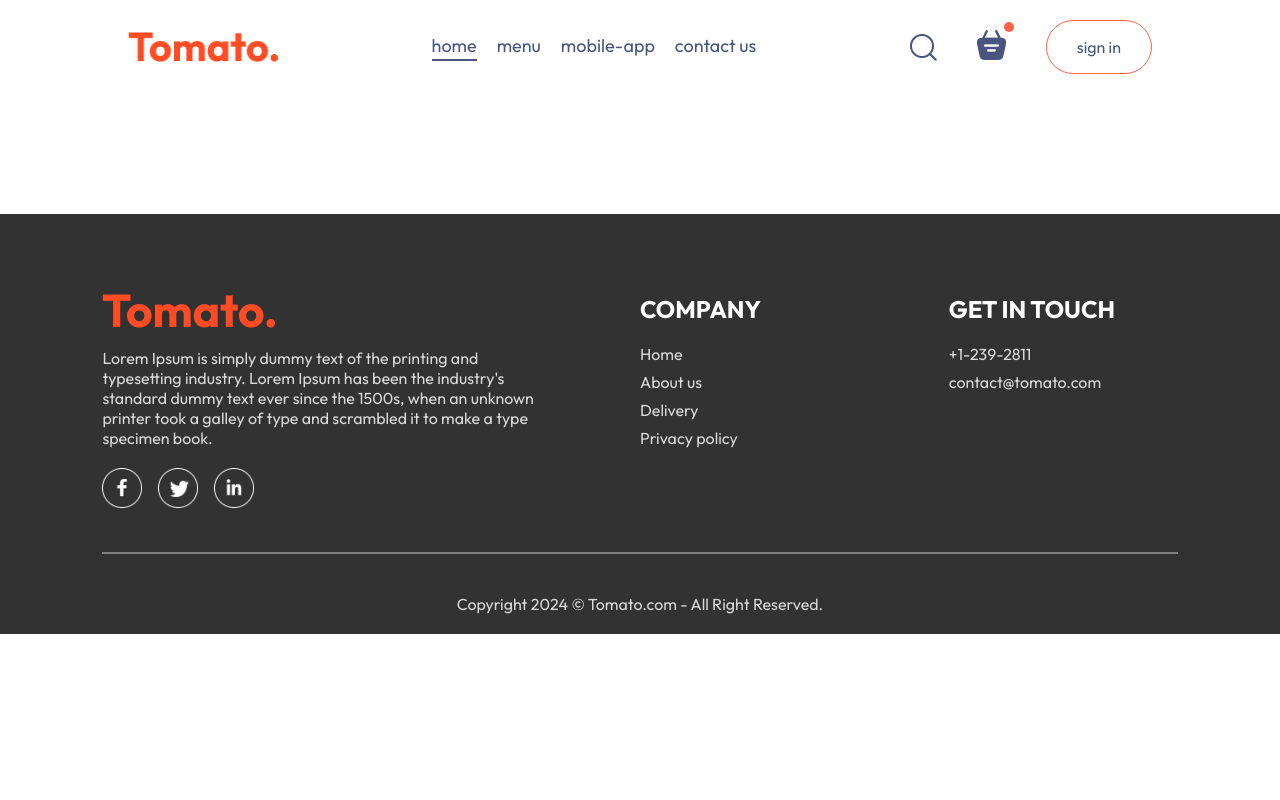
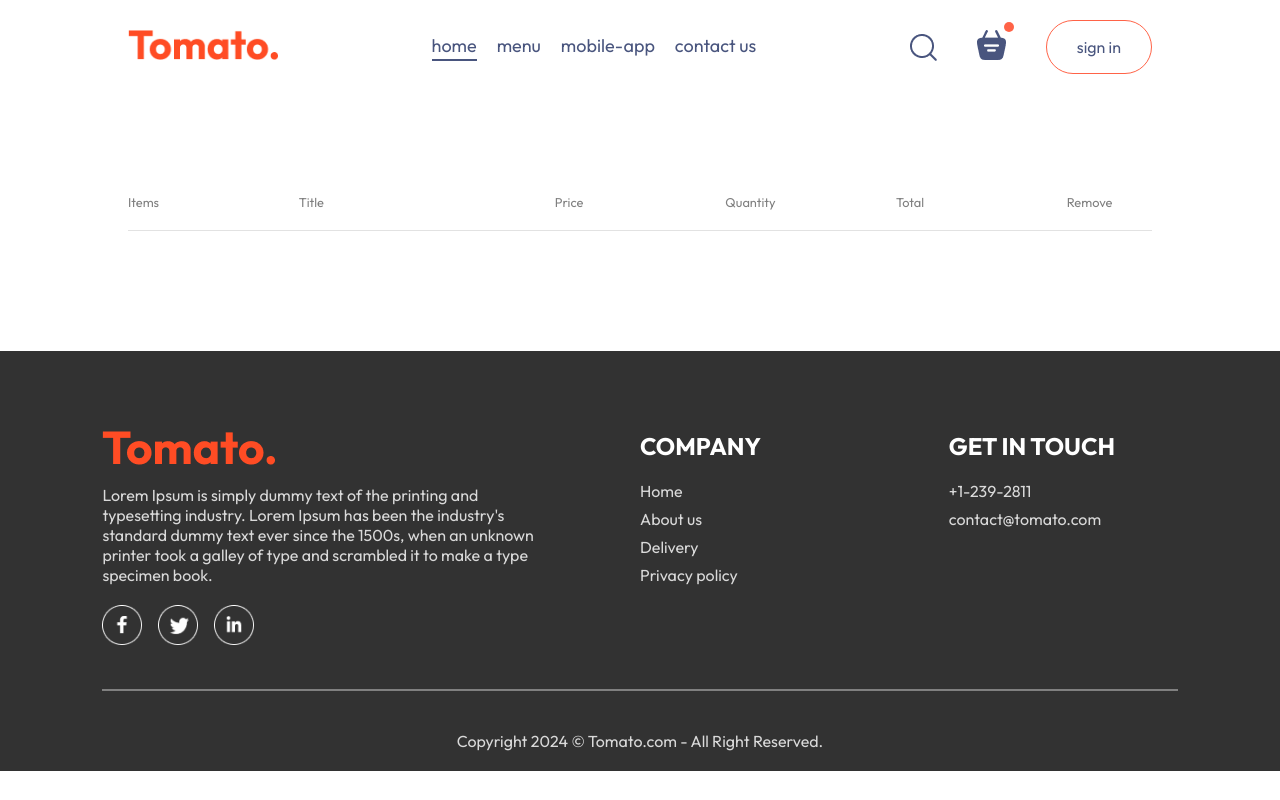
Before and after one commit to kanako-110/food-del, a React (Vite) app in the folder food-del-frontend/: page /cart in a window 1280 px wide. Built offline with nearby package versions, Linux system fonts and the light colour scheme.

Commit message:
🩹 Chore; cart layout

```diff
--- a/food-del-frontend/src/components/Navbar/Navbar.jsx
+++ b/food-del-frontend/src/components/Navbar/Navbar.jsx
@@ -7,7 +7,9 @@
   const [menu, setMenu] = useState("home");
   return (
     <div className="navbar">
-      <img src={assets.logo} alt="Tomato logo" className="logo" />
+      <Link to="/">
+        <img src={assets.logo} alt="Tomato logo" className="logo" />
+      </Link>
       <ul className="navbar-menu">
         <Link
           to="/"
@@ -41,7 +43,9 @@
       <div className="navbar-right">
         <img src={assets.search_icon} alt="" />
         <div className="navbar-search-icon">
-          <img src={assets.basket_icon} alt="" />
+          <Link to="/cart">
+            <img src={assets.basket_icon} alt="" />
+          </Link>
           <div className="dot" />
         </div>
         <button onClick={() => setShowLogin(true)}>sign in</button>
--- a/food-del-frontend/src/pages/Cart/Cart.css
+++ b/food-del-frontend/src/pages/Cart/Cart.css
@@ -0,0 +1,30 @@
+.cart {
+  margin-top: 100px;
+}
+
+.cart-items-title {
+  display: grid;
+  grid-template-columns: 1fr 1.5fr 1fr 1fr 1fr 0.5fr;
+  align-items: center;
+  color: grey;
+  font-size: max(1vw, 12px);
+}
+
+.cart-items-item {
+  margin: 12px 0px;
+  color: black;
+}
+
+.cart-items-item img {
+  width: 50px;
+}
+
+.cart hr {
+  height: 1px;
+  background-color: #e2e2e2;
+  border: none;
+}
+
+.cart-items-item .cross {
+  cursor: pointer;
+}
--- a/food-del-frontend/src/pages/Cart/Cart.jsx
+++ b/food-del-frontend/src/pages/Cart/Cart.jsx
@@ -1,8 +1,42 @@
-import React from "react";
+import React, { useContext } from "react";
 import "./Cart.css";
+import { StoreContext } from "@/context/StoreContext";
 
 const Cart = () => {
-  return <div></div>;
+  const { cartItems, food_list, removeFromCart } = useContext(StoreContext);
+  return (
+    <div className="cart">
+      <div className="cart-items">
+        <div className="cart-items-title">
+          <p>Items</p>
+          <p>Title</p>
+          <p>Price</p>
+          <p>Quantity</p>
+          <p>Total</p>
+          <p>Remove</p>
+        </div>
+        <br />
+        <hr />
+        {food_list.map((item, index) => {
+          if (cartItems[item._id] > 0) {
+            return (
+              <div>
+                <div className="cart-items-title cart-items-item">
+                  <img src={item.image}></img>
+                  <p>{item.name}</p>
+                  <p>{item.price}</p>
+                  <p>{cartItems[item._id]}</p>
+                  <p>{item.price * cartItems[item._id]}</p>
+                  <p className="cross">x</p>
+                </div>
+                <hr />
+              </div>
+            );
+          }
+        })}
+      </div>
+    </div>
+  );
 };
 
 export default Cart;
```
